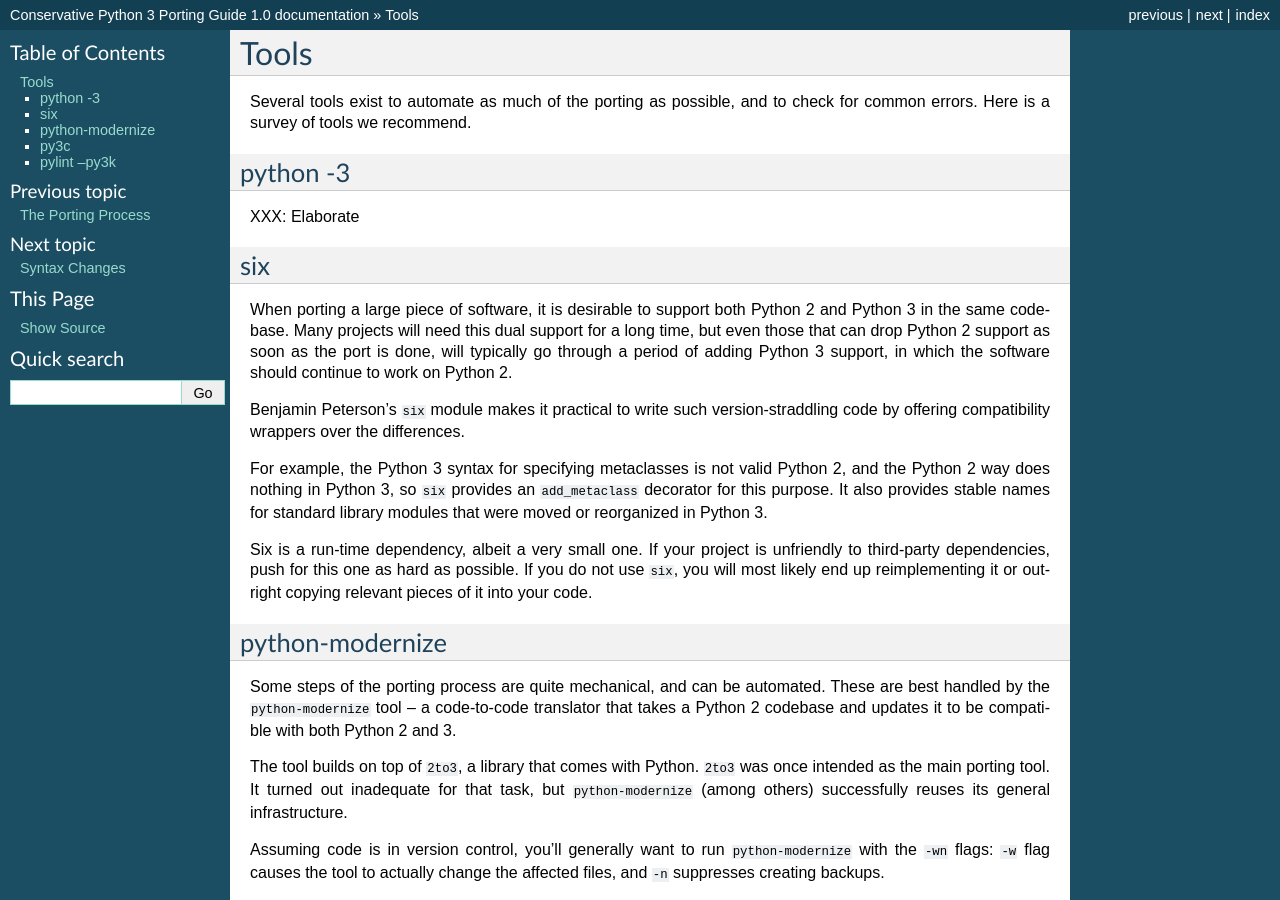
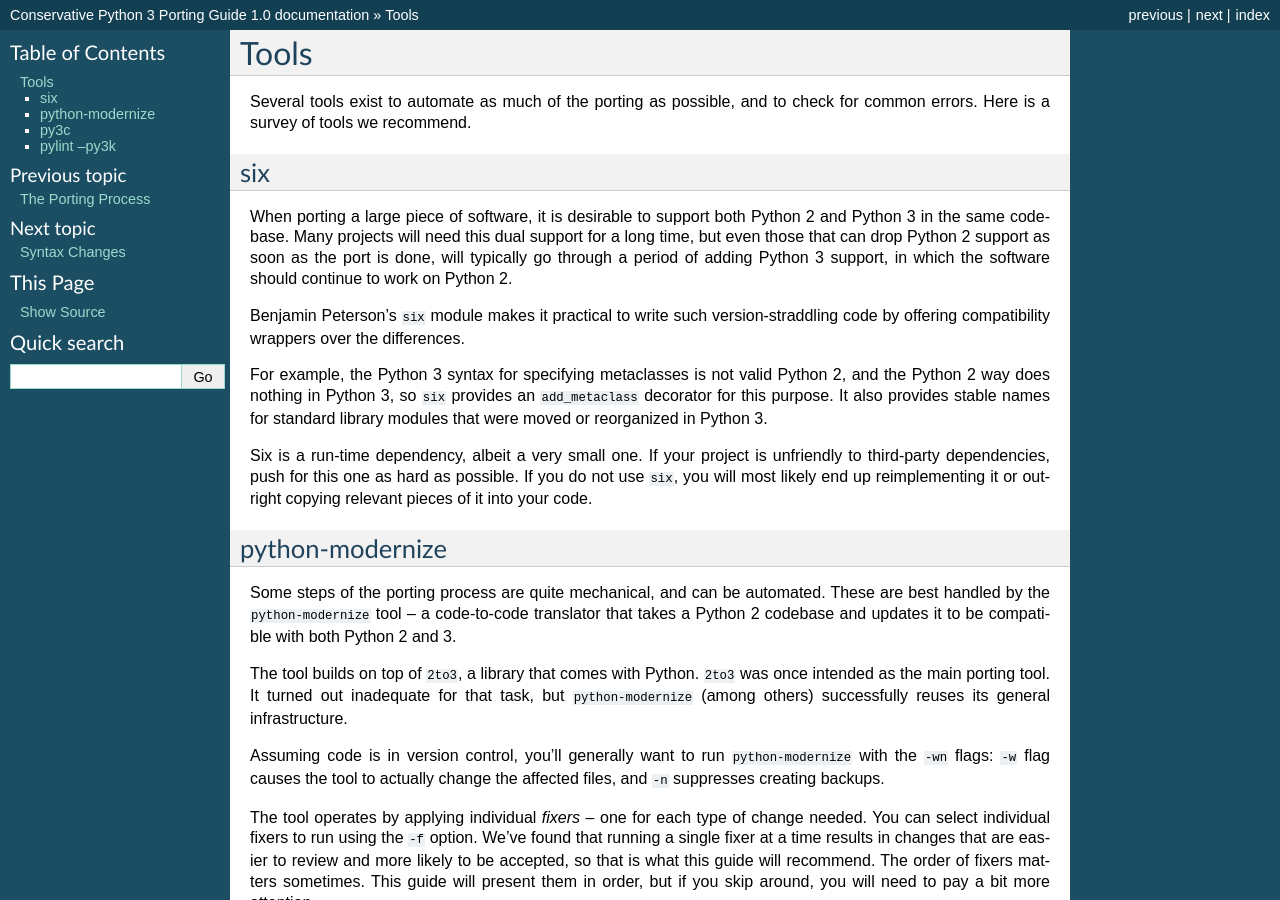
Before and after one commit to fedora-python/portingguide, a Sphinx documentation site: the page built from source/tools.rst, in a window 1280 px wide and 900 px high. Built offline with Sphinx 7.4.7, drawn with Linux system fonts in a browser that asks for light colours.

Commit message:
Remove planned section on `python2 -3`
The -3 switch does very little -- so little that I don't think
it's worth the mention, especially with the other tools mentioned
in this sections.

```diff
--- a/source/tools.rst
+++ b/source/tools.rst
@@ -4,12 +4,6 @@ Tools
 Several tools exist to automate as much of the porting as possible,
 and to check for common errors.
 Here is a survey of tools we recommend.
-
-
-python -3
----------
-
-XXX: Elaborate
 
 
 .. _six:
```
